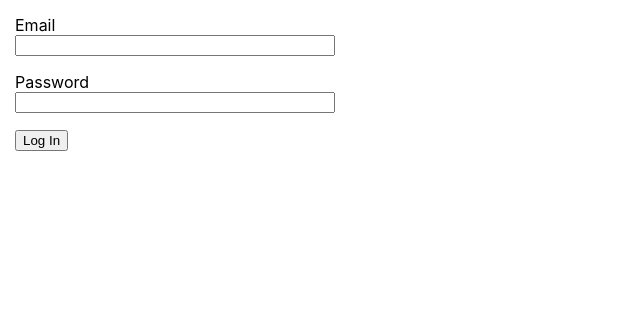
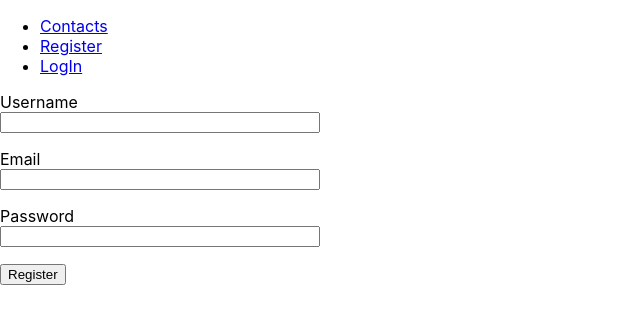
Before and after one commit to Vlad-Moskalenko/goit-react-hw-08-phonebook, a React (Create React App) app: page /register in a window 1280 px wide. Shown: the top 324 px of the page, without its empty margins (0-640 px from the left). Built offline with nearby package versions, Linux system fonts and the light colour scheme.

Commit message:
init: init app router

```diff
--- a/package.json
+++ b/package.json
@@ -14,6 +14,7 @@
     "react-dom": "^18.1.0",
     "react-helmet": "^6.1.0",
     "react-redux": "^8.0.5",
+    "react-router-dom": "^6.6.2",
     "react-scripts": "5.0.1",
     "redux": "^4.2.0",
     "web-vitals": "^2.1.3"
--- a/src/components/App.jsx
+++ b/src/components/App.jsx
@@ -1,13 +1,20 @@
+import { Routes, Route } from 'react-router-dom';
+
 import { Contacts } from 'pages/Contacts';
 import { LoginForm } from './LoginForm/LoginForm';
 import { RegisterForm } from './RegisterForm/RegisterForm';
+import { Layout } from './Layout/Layout';
 
 export const App = () => {
   return (
-    <main className="app-wrapper">
-      <LoginForm />
-      {/* <RegisterForm /> */}
-      {/* <Contacts /> */}
-    </main>
+    <div>
+      <Routes>
+        <Route path="/" element={<Layout />}>
+          <Route path="register" element={<RegisterForm />} />
+          <Route path="login" element={<LoginForm />} />
+          <Route path="contacts" element={<Contacts />} />
+        </Route>
+      </Routes>
+    </div>
   );
 };
--- a/src/components/ContactForm/ContactForm.jsx
+++ b/src/components/ContactForm/ContactForm.jsx
@@ -8,7 +8,7 @@ import { addContact } from 'redux/contacts/operations';
 
 const INITIAL_STATE = {
   name: '',
-  phone: '',
+  number: '',
 };
 
 export const ContactForm = () => {
@@ -58,10 +58,10 @@ export const ContactForm = () => {
         <input
           onChange={onChangeInput}
           type="tel"
-          name="phone"
+          name="number"
           pattern="\+?\d{1,4}?[-.\s]?\(?\d{1,3}?\)?[-.\s]?\d{1,4}[-.\s]?\d{1,4}[-.\s]?\d{1,9}"
           title="Phone number must be digits and can contain spaces, dashes, parentheses and can start with +"
-          value={contact.phone}
+          value={contact.number}
           required
         />
       </label>
--- a/src/components/ContactListItem/ContactListItem.jsx
+++ b/src/components/ContactListItem/ContactListItem.jsx
@@ -3,14 +3,14 @@ import css from './ContactListItem.module.css';
 import { useDispatch } from 'react-redux';
 import { deleteContact } from 'redux/contacts/operations';
 
-export const ContactListItem = ({ contact: { id, name, phone } }) => {
+export const ContactListItem = ({ contact: { id, name, number } }) => {
   const dispatch = useDispatch();
 
   const handleClickBtn = () => dispatch(deleteContact(id));
 
   return (
     <li className={css.contact}>
-      {name}: {phone}
+      {name}: {number}
       <button onClick={handleClickBtn} type="button">
         Delete
       </button>
--- /dev/null
+++ b/src/components/Layout/Layout.jsx
@@ -0,0 +1,11 @@
+import { Navigation } from 'components/Navigation/Navigation';
+import { Outlet } from 'react-router-dom';
+
+export const Layout = () => {
+  return (
+    <>
+      <Navigation />
+      <Outlet />
+    </>
+  );
+};
--- /dev/null
+++ b/src/components/Navigation/Navigation.jsx
@@ -0,0 +1,21 @@
+import { NavLink } from 'react-router-dom';
+
+export const Navigation = () => {
+  return (
+    <>
+      <nav>
+        <ul>
+          <li>
+            <NavLink to="/contacts">Contacts</NavLink>
+          </li>
+          <li>
+            <NavLink to="/register">Register</NavLink>
+          </li>
+          <li>
+            <NavLink to="/login">LogIn</NavLink>
+          </li>
+        </ul>
+      </nav>
+    </>
+  );
+};
```
Also changed, not shown: src/index.js (+6 -1 lines), 1 other file (tests, documents, lock files or other folders).
